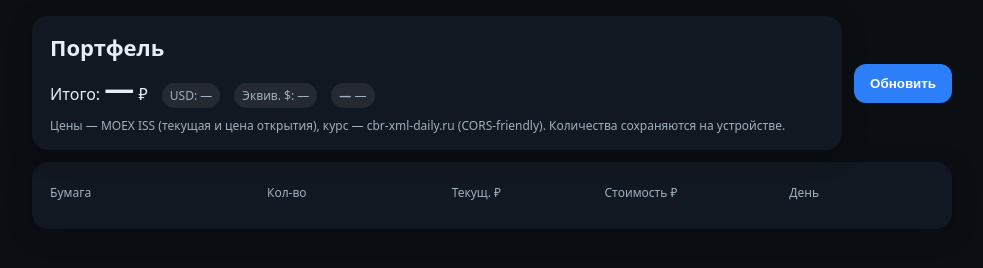
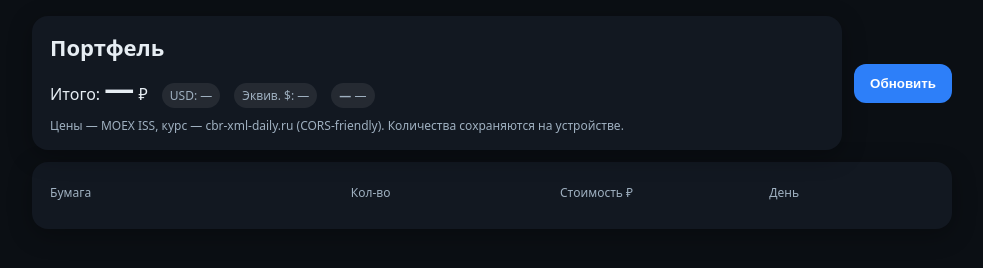
Before and after one commit to taganka65/Portfolio-tracker, a plain HTML site: page index.html in a window 1280 px wide. Shown: the whole page, without its empty margins (148-1131 px from the left). Drawn offline with Linux system fonts and the light colour scheme; no server answers.

Commit message:
Add files via upload

```diff
--- a/index.html
+++ b/index.html
@@ -24,12 +24,12 @@
     .up{color:var(--green)} .down{color:var(--red)}
     .tag{display:inline-block;background:rgba(255,255,255,.08);padding:4px 8px;border-radius:999px;font-size:12px;color:var(--muted)}
     .btn{background:var(--accent);color:white;border:none;border-radius:12px;padding:12px 16px;font-weight:700}
-    /* Сетка без колонки "Откр. ₽" — оставили 5 колонок, кол-во шире */
-    .grid{display:grid;grid-template-columns:1.3fr 1.1fr .9fr 1.1fr .9fr;gap:8px;align-items:center}
+    /* Сетка — только 4 колонки */
+    .grid{display:grid;grid-template-columns:1.6fr 1.1fr 1.1fr .9fr;gap:8px;align-items:center}
     .grid.header{color:var(--muted);font-size:12px;margin-top:6px}
     .row{padding:10px;border-radius:12px}
     .row:nth-child(odd){background:rgba(255,255,255,.035)}
-    /* Поле количества — удобнее для ввода */
+    /* Поле количества */
     input.qty{
       width:100%;
       background:transparent;
@@ -59,14 +59,14 @@
           <div class="tag">Эквив. $: <span id="totalUsd" class="mono">—</span></div>
           <div class="tag"><span id="portArrow" class="arrow">—</span> <span id="portChange" class="mono">—</span></div>
         </div>
-        <div class="footer">Цены — MOEX ISS (текущая и цена открытия), курс — cbr-xml-daily.ru (CORS-friendly). Количества сохраняются на устройстве.</div>
+        <div class="footer">Цены — MOEX ISS, курс — cbr-xml-daily.ru (CORS-friendly). Количества сохраняются на устройстве.</div>
       </div>
       <button class="btn" id="refresh">Обновить</button>
     </div>
 
     <div class="card">
       <div class="grid header">
-        <div>Бумага</div><div>Кол-во</div><div>Текущ. ₽</div><div>Стоимость ₽</div><div>День</div>
+        <div>Бумага</div><div>Кол-во</div><div>Стоимость ₽</div><div>День</div>
       </div>
       <div id="rows"></div>
     </div>
@@ -152,7 +152,6 @@ function render(state, usd){
     row.innerHTML = `
       <div>${x.name} <span class="tag">${x.secid}</span></div>
       <div><input class="qty" type="number" min="0" step="1" value="${x.qty}" data-secid="${x.secid}"></div>
-      <div class="mono">${fmt(x.last)}</div>
       <div class="mono">${fmt(value)}</div>
       <div class="mono">${arrowCell}</div>
     `;
```
